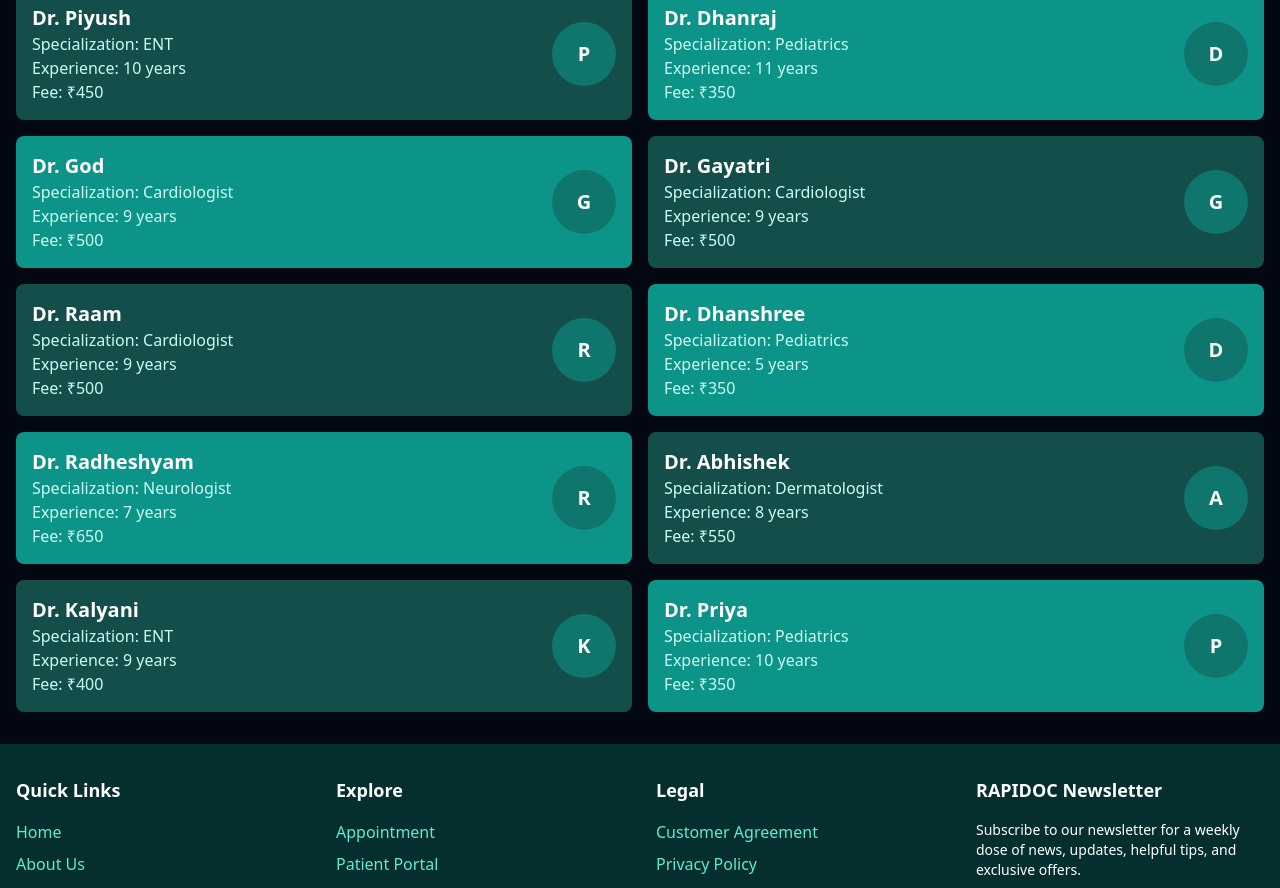
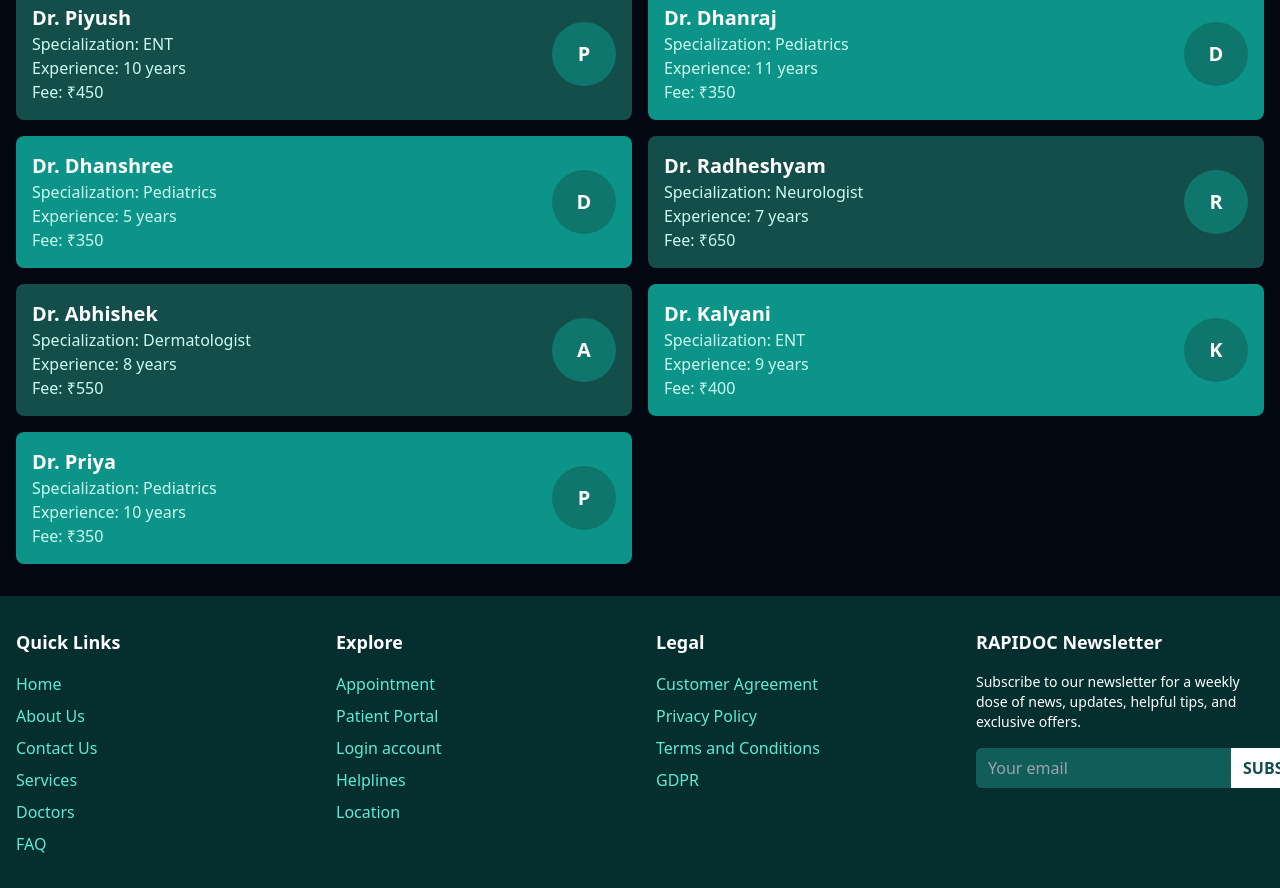
Before and after one commit to maheshpatil369/college_project2, a React (Vite) app in the folder Frontend/: page /apoFind in a window 1280 px wide. Shown: the part 860-1748 px from the top of the page. Built offline with nearby package versions, Linux system fonts and the light colour scheme.

Commit message:
Small mistakes

```diff
--- a/Frontend/src/components/Apointment.jsx
+++ b/Frontend/src/components/Apointment.jsx
@@ -90,27 +90,7 @@ const doctors = [
     experience: "Experience: 11 years",
     fee: "Fee: ₹350",
   },
-  {
-    id: 11,
-    name: "Dr. God",
-    specialization: "Specialization: Cardiologist",
-    experience: "Experience: 9 years",
-    fee: "Fee: ₹500",
-  },
-  {
-    id: 11,
-    name: "Dr. Gayatri",
-    specialization: "Specialization: Cardiologist",
-    experience: "Experience: 9 years",
-    fee: "Fee: ₹500",
-  },
-  {
-    id: 11,
-    name: "Dr. Raam",
-    specialization: "Specialization: Cardiologist",
-    experience: "Experience: 9 years",
-    fee: "Fee: ₹500",
-  },
+
   {
     id: 12,
     name: "Dr. Dhanshree",
```
